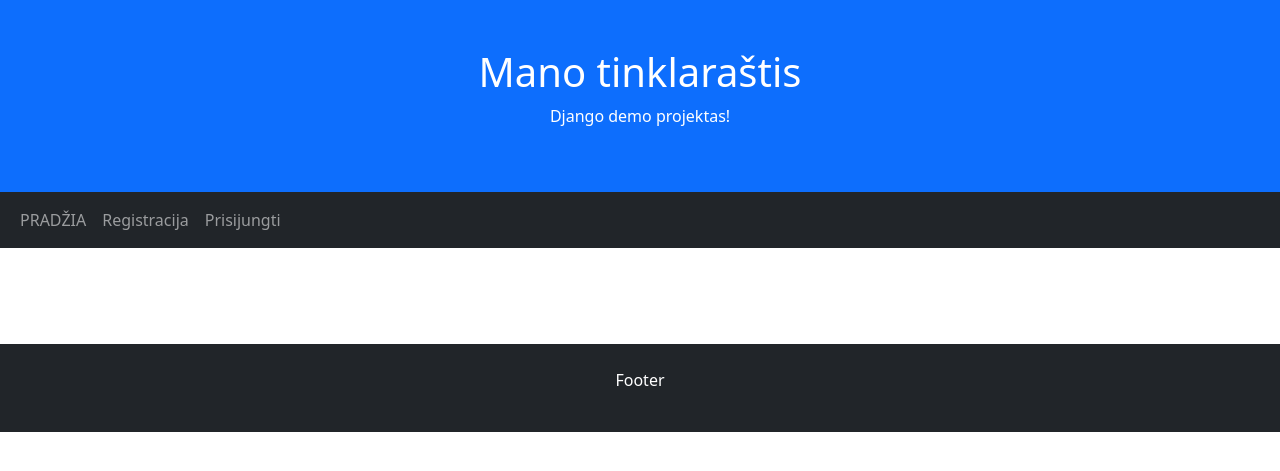
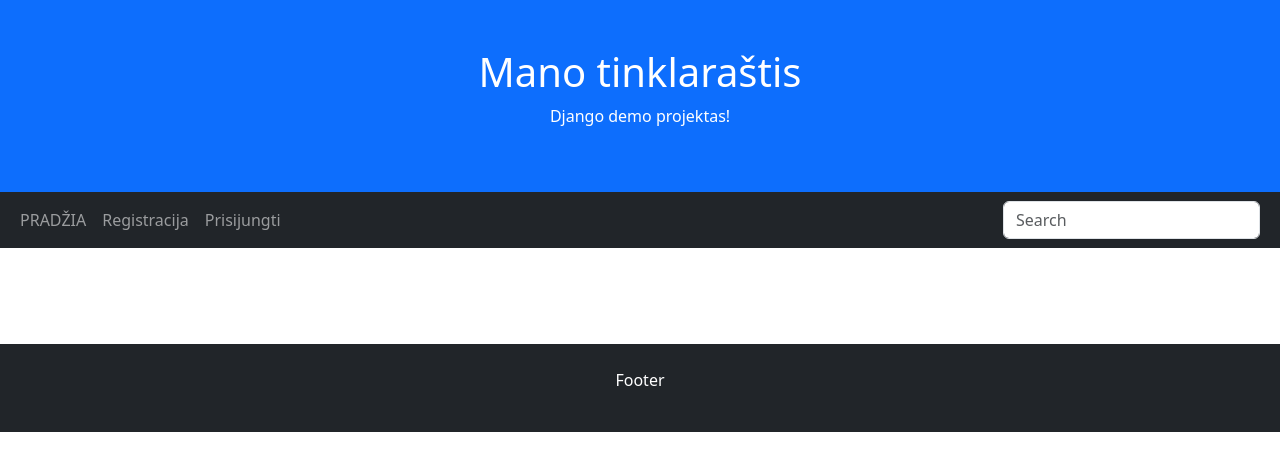
Before and after one commit to DonatasNoreika/blog_17_2, a Django app: page / in a window 1280 px wide. Shown: the top 471 px of the page. Run offline with Django 5.2, Linux system fonts and the light colour scheme; data that the repository does not hold is empty.

Commit message:
+ paieška + nuotrauka viena įraše praleista

```diff
--- a/mysite/blog/templates/base.html
+++ b/mysite/blog/templates/base.html
@@ -14,16 +14,21 @@
     <p>Django demo projektas!</p>
 </div>
 
-<nav class="navbar navbar-expand-sm bg-dark navbar-dark">
+<nav class="navbar navbar-expand-sm navbar-dark bg-dark">
     <div class="container-fluid">
-        <ul class="navbar-nav">
+        <button class="navbar-toggler" type="button" data-bs-toggle="collapse" data-bs-target="#mynavbar">
+            <span class="navbar-toggler-icon"></span>
+        </button>
+        <div class="collapse navbar-collapse" id="mynavbar">
+            <ul class="navbar-nav me-auto">
                 <li class="nav-item">
                     <a class="nav-link" href="{% url 'posts' %}">PRADŽIA</a>
                 </li>
                 {% if user.is_authenticated %}
                 <li class="nav-item">
                     <a class="nav-link" href="{% url 'profile' %}">
-                    <svg xmlns="http://www.w3.org/2000/svg" width="20" height="20" fill="red" class="bi bi-person-bounding-box" viewBox="0 0 16 16">
+                        <svg xmlns="http://www.w3.org/2000/svg" width="20" height="20" fill="red"
+                             class="bi bi-person-bounding-box" viewBox="0 0 16 16">
                             <path d="M1.5 1a.5.5 0 0 0-.5.5v3a.5.5 0 0 1-1 0v-3A1.5 1.5 0 0 1 1.5 0h3a.5.5 0 0 1 0 1zM11 .5a.5.5 0 0 1 .5-.5h3A1.5 1.5 0 0 1 16 1.5v3a.5.5 0 0 1-1 0v-3a.5.5 0 0 0-.5-.5h-3a.5.5 0 0 1-.5-.5M.5 11a.5.5 0 0 1 .5.5v3a.5.5 0 0 0 .5.5h3a.5.5 0 0 1 0 1h-3A1.5 1.5 0 0 1 0 14.5v-3a.5.5 0 0 1 .5-.5m15 0a.5.5 0 0 1 .5.5v3a1.5 1.5 0 0 1-1.5 1.5h-3a.5.5 0 0 1 0-1h3a.5.5 0 0 0 .5-.5v-3a.5.5 0 0 1 .5-.5"/>
                             <path d="M3 14s-1 0-1-1 1-4 6-4 6 3 6 4-1 1-1 1zm8-9a3 3 0 1 1-6 0 3 3 0 0 1 6 0"/>
                         </svg>
@@ -49,6 +54,10 @@
                 </li>
                 {% endif %}
             </ul>
+            <form class="d-flex" action="{% url 'search' %}">
+                <input class="form-control me-2" type="text" placeholder="Search" name="query">
+            </form>
+        </div>
     </div>
 </nav>
 
--- a/mysite/blog/templates/post.html
+++ b/mysite/blog/templates/post.html
@@ -5,6 +5,9 @@
 {% block content %}
 
 <div class="card mb-4">
+    {% if post.photo %}
+    <img class="card-img-top" src="{{ post.photo.url }}" alt="Card image">
+    {% endif %}
     <div class="card-body">
         <div class="small text-muted">
             {{ post.author }}, {{ post.date | date:"Y-m-d H:i:s" }}
--- a/mysite/blog/urls.py
+++ b/mysite/blog/urls.py
@@ -6,6 +6,7 @@ urlpatterns = [
     path("posts/<int:pk>/", views.PostDetailView.as_view(), name="post"),
     path("signup/", views.SignUp.as_view(), name="signup"),
     path("profile", views.ProfileUpdateView.as_view(), name="profile"),
+    path("search/", views.search, name="search"),
     path("posts/create/", views.PostCreateView.as_view(), name="post_create"),
     path("posts/<int:pk>/update/", views.PostUpdateView.as_view(), name="post_update"),
     path("posts/<int:pk>/delete/", views.PostDeleteView.as_view(), name="post_delete"),
--- a/mysite/blog/views.py
+++ b/mysite/blog/views.py
@@ -6,7 +6,8 @@ from django.views import generic
 from django.views.generic.edit import FormMixin
 from .forms import CommentForm
 from .models import Post, Comment
-from django.contrib.auth.forms import UserCreationForm, UserChangeForm
+from django.contrib.auth.forms import UserCreationForm
+from django.db.models import Q
 
 # Create your views here.
 class PostListView(generic.ListView):
@@ -113,3 +114,14 @@ class CommentDeleteView(LoginRequiredMixin, UserPassesTestMixin, generic.DeleteV
 
     def test_func(self):
         return self.get_object().author == self.request.user
+
+
+def search(request):
+    query = request.GET.get('query')
+    context = {
+        'query': query,
+        'posts': Post.objects.filter(Q(title__icontains=query) |
+                                     Q(content__icontains=query) |
+                                     Q(author__username=query)),
+    }
+    return render(request, template_name="search.html", context=context)
```
Also changed, not shown: mysite/blog/templates/search.html (added, +12 -0 lines). Lines whose indentation alone changed are shown as unchanged.
